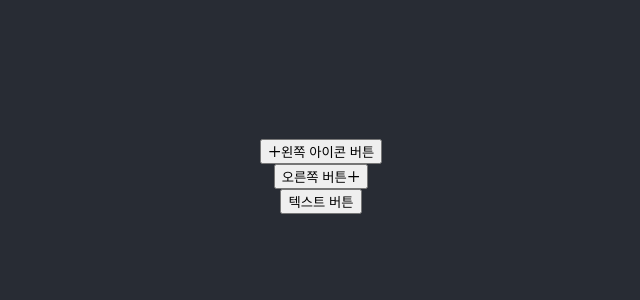
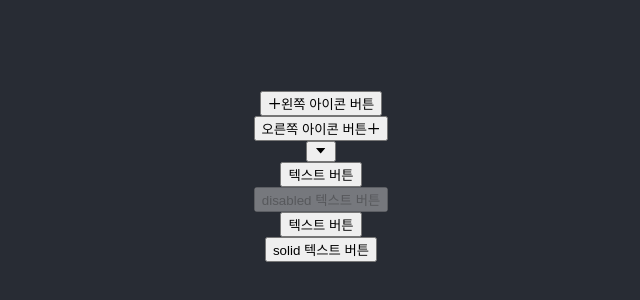
Before and after one commit to light423/myApp, a React (Create React App) app: page / in a window 1280 px wide. Shown: the part 224-524 px from the top of the page, without its empty margins (319-959 px from the left). Built offline with nearby package versions, Linux system fonts and the light colour scheme.

Commit message:
Update : button

```diff
--- a/src/App.js
+++ b/src/App.js
@@ -1,25 +1,31 @@
 import "./App.css";
 import CustomButton from "./Components/CustomButton";
-import { PlusOutlined } from "@ant-design/icons";
+import AccordionItem from "./Components/AccordionItem";
+import { PlusOutlined, CaretDownOutlined } from "@ant-design/icons";
 function App() {
   return (
     <div className="App">
       <header className="App-header">
-        <CustomButton
-          className="primary"
-          icon={<PlusOutlined />}
-          iconPosition="left"
-        >
+        <CustomButton prefix={<PlusOutlined />} size="small" variant="primary">
           왼쪽 아이콘 버튼
         </CustomButton>
-        <CustomButton
-          className="primary"
-          icon={<PlusOutlined />}
-          iconPosition="right"
-        >
-          오른쪽 버튼
+        <CustomButton surfix={<PlusOutlined />}>
+          오른쪽 아이콘 버튼
         </CustomButton>
-        <CustomButton className="primary">텍스트 버튼</CustomButton>
+        <CustomButton>
+          <CaretDownOutlined />
+        </CustomButton>
+        <CustomButton size="large">텍스트 버튼</CustomButton>
+        <CustomButton size="large" disabled>
+          disabled 텍스트 버튼
+        </CustomButton>
+        <CustomButton size="large" variant="primary">
+          텍스트 버튼
+        </CustomButton>
+        <CustomButton border="solid" variant="primary">
+          solid 텍스트 버튼
+        </CustomButton>
+        <AccordionItem />
       </header>
     </div>
   );
--- /dev/null
+++ b/src/Components/AccordionItem.jsx
@@ -0,0 +1,12 @@
+import React, { useState } from "react";
+
+const AccordionItem = ({ title, content, isOpen, onClick }) => {
+  return (
+    <div className={`accordion-item ${isOpen ? "active" : ""}`}>
+      <div className="accordion-header">{title}</div>
+      {isOpen && <div className="accordion-content">{content}</div>}
+    </div>
+  );
+};
+
+export default AccordionItem;
--- /dev/null
+++ b/src/Components/CustomButton.css
@@ -0,0 +1,2 @@
+.custom-button {
+}
--- a/src/Components/CustomButton.jsx
+++ b/src/Components/CustomButton.jsx
@@ -1,22 +1,36 @@
-import React from "react";
+import "./CustomButton.css";
 
 const CustomButton = ({
   children,
-  icon,
-  iconPosition = "left",
+  prefix,
+  surfix,
   onClick,
-  className,
+  size = "medium",
+  variant = "",
+  type = "button",
+  disabled = false,
+  border = "",
 }) => {
+  //배열에 넣고 싶은 class를 나열함
+  const classList = [
+    "custom-button",
+    `btn-${size}`,
+    variant ? `btn-${variant}` : null,
+    border ? `borderType-${border}` : null,
+  ];
+
+  // filter(boolean)로 null, undefined, 빈 문자열 등을 제거하고 공백으로 합친다.
+  const className = classList.filter(Boolean).join(" ");
   return (
-    <button onClick={onClick} className={`btn btn-${className}`}>
-      {icon && iconPosition === "left" && (
-        <span className="icon-area">{icon}</span>
-      )}
-      {children && <span className="text-area">{children}</span>}
-
-      {icon && iconPosition === "right" && (
-        <span className="icon-area">{icon}</span>
-      )}
+    <button
+      type={type}
+      onClick={onClick}
+      className={className}
+      disabled={disabled}
+    >
+      {prefix && prefix}
+      {children && <span>{children}</span>}
+      {surfix && surfix}
     </button>
   );
 };
```
